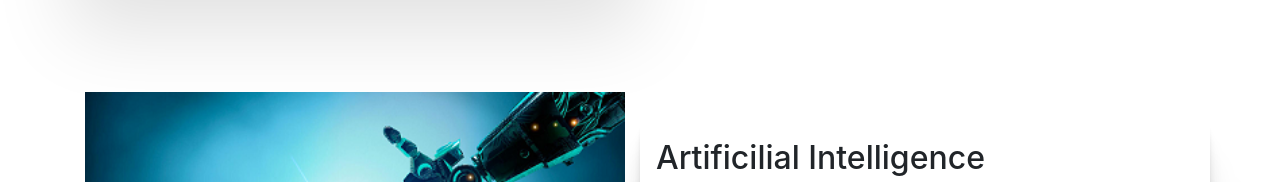
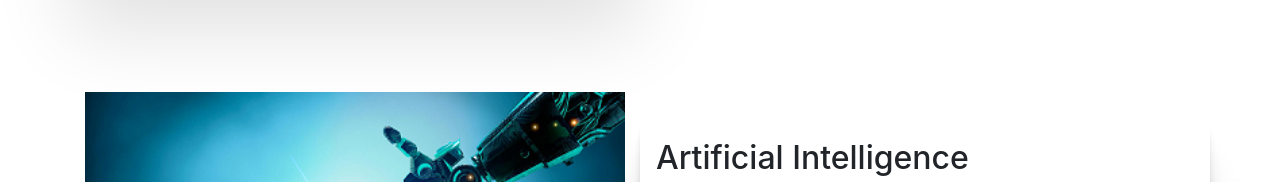
Before and after one commit to dscbtu/Website, a plain HTML site: page index.html in a window 1280 px wide. Shown: the part 1600-1782 px from the top of the page. Drawn offline with nearby package versions, Linux system fonts and the light colour scheme.

Commit message:
change in Ai spelling

```diff
--- a/index.html
+++ b/index.html
@@ -231,7 +231,7 @@
         </div>
         <div class="col-md-6 box p-3" data-aos="slide-left">
           <div class="intelligence">
-            <h2>Artificilial Intelligence</h2>
+            <h2>Artificial Intelligence</h2>
             <p>Artificial intelligence is based on the principle that human intelligence can be defined in a way that
               a
               machine can easily mimic it and execute tasks, from the most simple to those that are even more complex.
```
